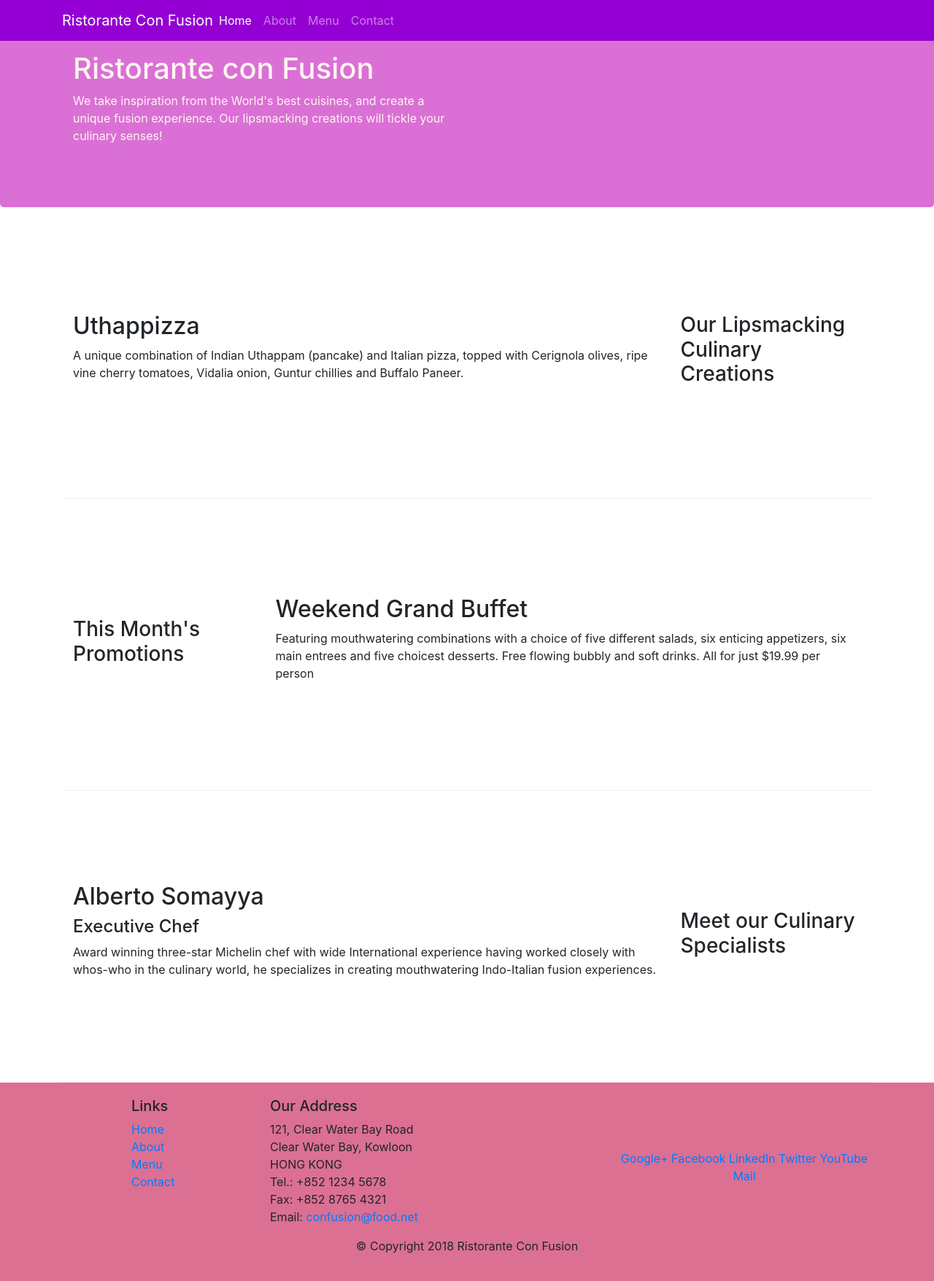
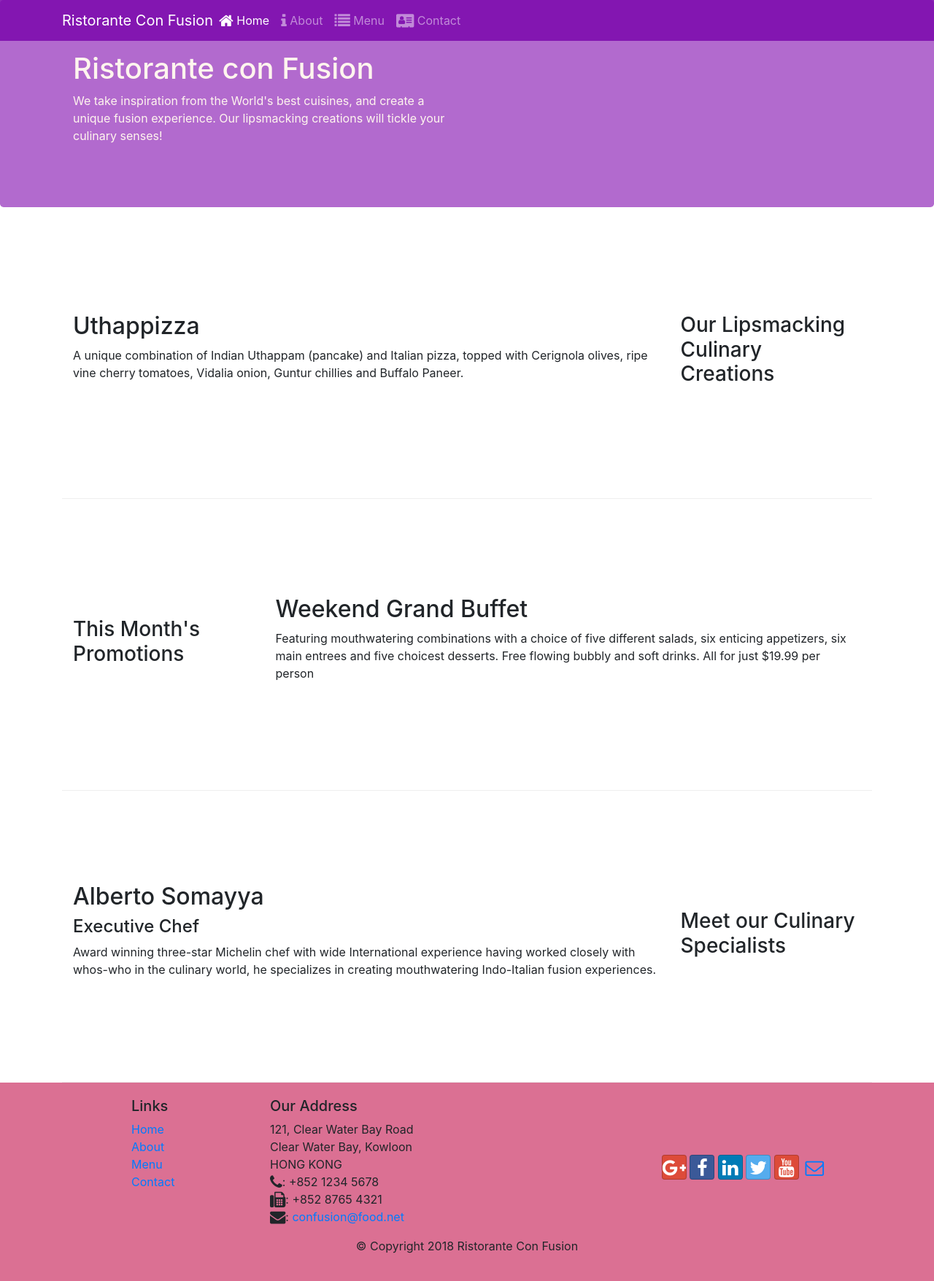
Before and after one commit to K-Chinmay/FrontEnd-using-Bootstrap4, a website: page index.html in a window 1280 px wide. Shown: the whole page at 73% size. Drawn offline with nearby package versions, Linux system fonts and the light colour scheme.

Commit message:
icon fonts

```diff
--- a/css/styles.css
+++ b/css/styles.css
@@ -19,7 +19,7 @@
 .jumbotron{
     margin: 0px auto;
     padding: 70px 30px;
-    background-color: orchid;
+    background-color: rgb(178, 106, 206);
     color: seashell;
 }
 
@@ -35,5 +35,5 @@
 }
 
 .navbar-dark{
-    background-color: darkviolet;
+    background-color: rgba(125, 11, 173, 0.877);
 }
--- a/index.html
+++ b/index.html
@@ -9,6 +9,8 @@
 
     <!-- Bootstrap CSS -->
     <link rel="stylesheet" href="node_modules/bootstrap/dist/css/bootstrap.min.css">
+    <link rel="stylesheet" href="node_modules/font-awesome/css/font-awesome.min.css">
+    <link rel="stylesheet" href="node_modules/bootstrap-social/bootstrap-social.css">
     <link rel="stylesheet" href="css/styles.css">
     <title>Ristorante Con Fusion</title>
 </head>
@@ -22,10 +24,10 @@
             <a class="navbar-brand mr-auto" href="#">Ristorante Con Fusion</a>
             <div class="collapse navbar-collapse" id="Navbar">
                 <ul class="navbar-nav mr-auto">
-                    <li class="nav-item active"><a class="nav-link" href="#">Home</a></li>
-                    <li class="nav-item"><a class="nav-link" href="./aboutus.html">About</a></li>
-                    <li class="nav-item"><a class="nav-link" href="#">Menu</a></li>
-                    <li class="nav-item"><a class="nav-link" href="#">Contact</a></li>
+                    <li class="nav-item active"><a class="nav-link" href="#"><span class="fa fa-home fa-lg"></span> Home</a></li>
+                    <li class="nav-item"><a class="nav-link" href="./aboutus.html"><span class="fa fa-info fa-lg"></span> About</a></li>
+                    <li class="nav-item"><a class="nav-link" href="#"><span class="fa fa-list fa-lg"></span> Menu</a></li>
+                    <li class="nav-item"><a class="nav-link" href="#"><span class="fa fa-address-card fa-lg"></span> Contact</a></li>
                 </ul>
             </div>
 
@@ -98,19 +100,19 @@
 		              121, Clear Water Bay Road<br>
 		              Clear Water Bay, Kowloon<br>
 		              HONG KONG<br>
-		              Tel.: +852 1234 5678<br>
-		              Fax: +852 8765 4321<br>
-		              Email: <a href="mailto:confusion@food.net">confusion@food.net</a>
+		              <i class="fa fa-phone fa-lg"></i>: +852 1234 5678<br>
+		              <i class="fa fa-fax fa-lg"></i>: +852 8765 4321<br>
+		              <i class="fa fa-envelope fa-lg"></i>: <a href="mailto:confusion@food.net">confusion@food.net</a>
 		           </address>
                 </div>
                 <div class="col-12 col-sm-4 align-self-center">
                     <div class="text-center">
-                        <a href="http://google.com/+">Google+</a>
-                        <a href="http://www.facebook.com/profile.php?id=">Facebook</a>
-                        <a href="http://www.linkedin.com/in/">LinkedIn</a>
-                        <a href="http://twitter.com/">Twitter</a>
-                        <a href="http://youtube.com/">YouTube</a>
-                        <a href="mailto:">Mail</a>
+                        <a class="btn btn-social-icon btn-google" href="http://google.com/+"><i class="fa fa-google-plus fa-lg"></i></a>
+                        <a class="btn btn-social-icon btn-facebook" href="http://www.facebook.com/profile.php?id="><i class="fa fa-facebook fa-lg"></i></a>
+                        <a class="btn btn-social-icon btn-linkedin" href="http://www.linkedin.com/in/"><i class="fa fa-linkedin fa-lg"></i></a>
+                        <a class="btn btn-social-icon btn-twitter" href="http://twitter.com/"><i class="fa fa-twitter fa-lg"></i></a>
+                        <a class="btn btn-social-icon btn-google" href="http://youtube.com/"><i class="fa fa-youtube fa-lg"></i></a>
+                        <a class="btn btn-social-icon" href="mailto:"><i class="fa fa-envelope-o fa-lg"></i></a>
                     </div>
                 </div>
            </div>
--- a/package.json
+++ b/package.json
@@ -15,6 +15,8 @@
   },
   "dependencies": {
     "bootstrap": "^4.0.0",
+    "bootstrap-social": "^5.1.1",
+    "font-awesome": "^4.7.0",
     "jquery": "^3.3.1",
     "popper.js": "^1.12.9"
   }
```
Also changed, not shown: aboutus.html (+15 -13 lines), 1 other file.
